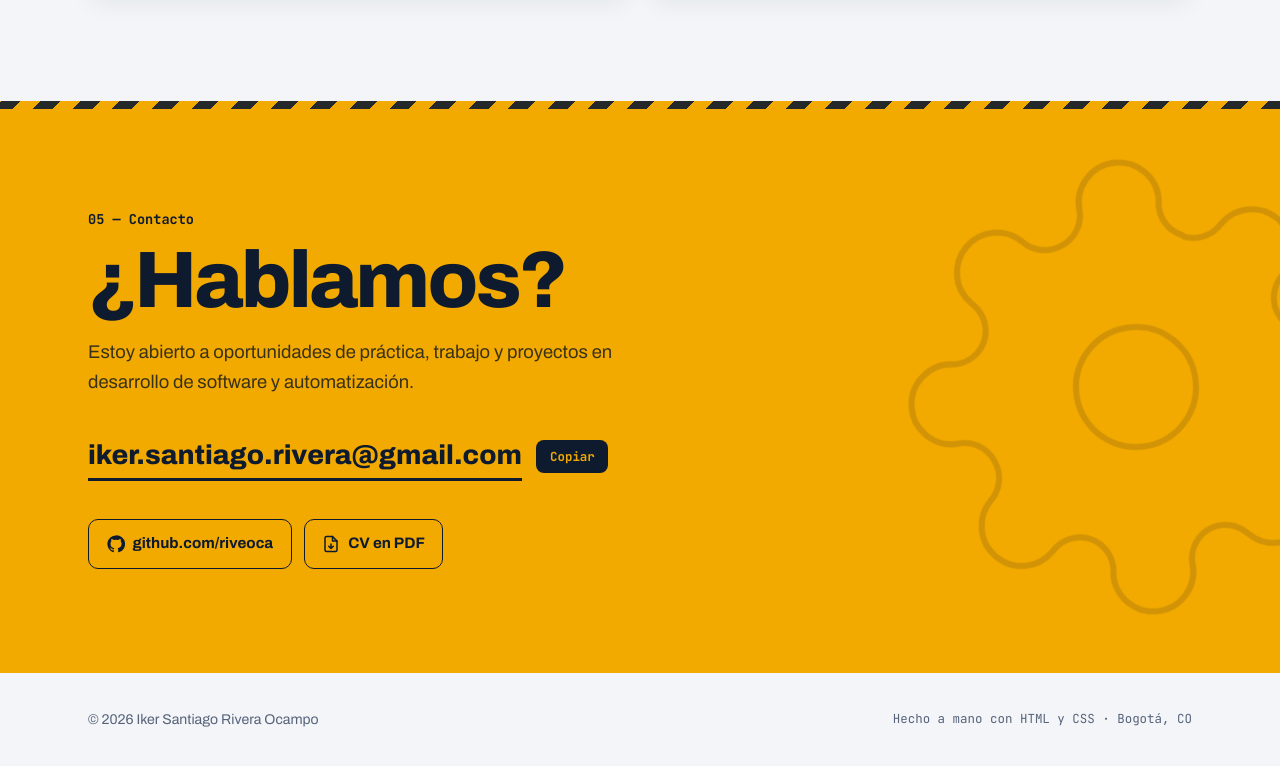
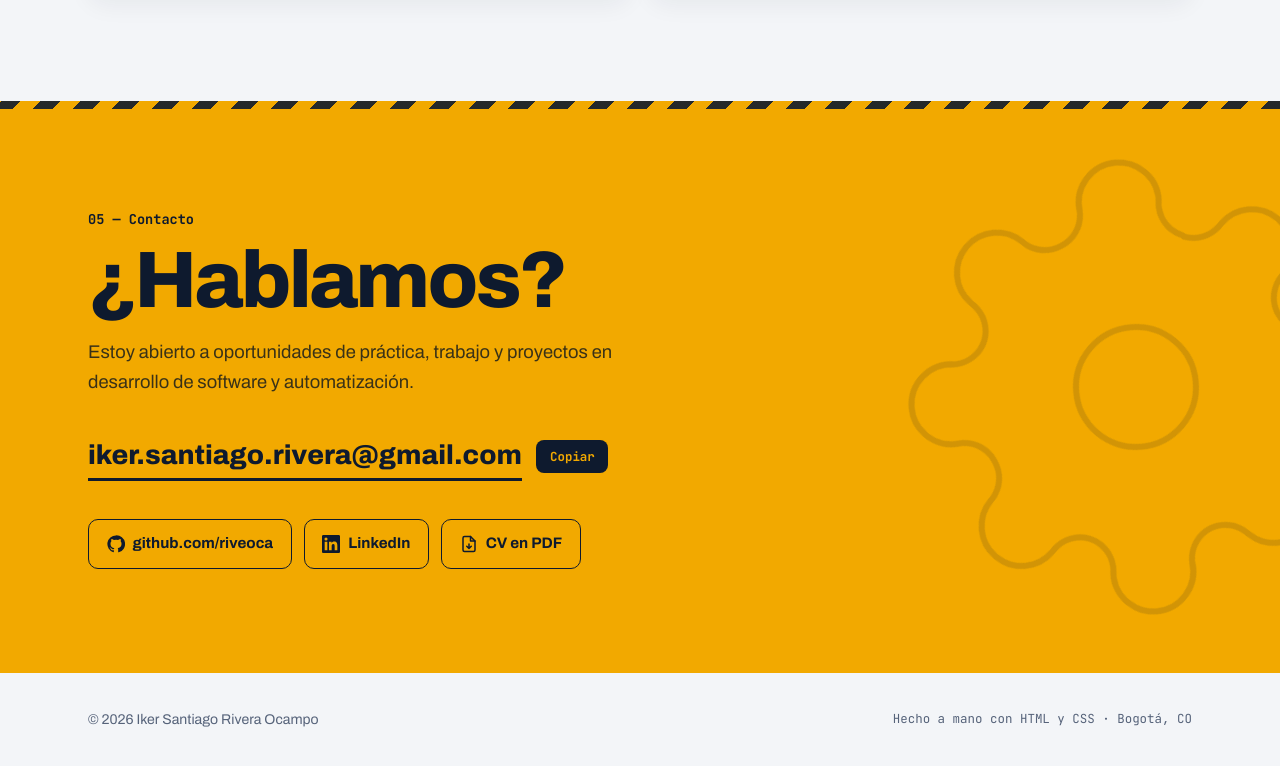
Before and after one commit to riveoca/riveoca.github.io, a plain HTML site: page index.html in a window 1280 px wide. Shown: the part 4832-5598 px from the top of the page. Drawn offline with Linux system fonts and the light colour scheme; no server answers.

Commit message:
feat: añade LinkedIn a la sección de contacto

```diff
--- a/index.html
+++ b/index.html
@@ -849,6 +849,10 @@
           <svg viewBox="0 0 24 24" fill="currentColor"><path d="M12 .5a11.5 11.5 0 0 0-3.64 22.41c.58.1.79-.25.79-.56v-2c-3.2.7-3.88-1.37-3.88-1.37-.52-1.33-1.28-1.69-1.28-1.69-1.04-.71.08-.7.08-.7 1.15.08 1.76 1.19 1.76 1.19 1.03 1.76 2.7 1.25 3.35.96.1-.75.4-1.25.73-1.54-2.55-.29-5.24-1.28-5.24-5.68 0-1.26.45-2.28 1.19-3.09-.12-.29-.52-1.46.11-3.05 0 0 .97-.31 3.17 1.18a11 11 0 0 1 5.77 0c2.2-1.49 3.17-1.18 3.17-1.18.63 1.59.23 2.76.11 3.05.74.81 1.19 1.83 1.19 3.09 0 4.41-2.69 5.38-5.26 5.67.41.36.78 1.06.78 2.14v3.17c0 .31.21.67.8.56A11.5 11.5 0 0 0 12 .5z"/></svg>
           github.com/riveoca
         </a>
+        <a href="https://www.linkedin.com/in/iker-santiago-rivera-ocampo-1999992b3/" target="_blank" rel="noopener">
+          <svg viewBox="0 0 24 24" fill="currentColor"><path d="M20.45 20.45h-3.56v-5.57c0-1.33-.02-3.04-1.85-3.04-1.85 0-2.14 1.45-2.14 2.94v5.67H9.35V9h3.41v1.56h.05c.48-.9 1.64-1.85 3.37-1.85 3.6 0 4.27 2.37 4.27 5.46v6.28zM5.34 7.43a2.06 2.06 0 1 1 0-4.13 2.06 2.06 0 0 1 0 4.13zM7.12 20.45H3.56V9h3.56v11.45zM22.22 0H1.77C.79 0 0 .77 0 1.73v20.54C0 23.23.79 24 1.77 24h20.45c.98 0 1.78-.77 1.78-1.73V1.73C24 .77 23.2 0 22.22 0z"/></svg>
+          LinkedIn
+        </a>
         <a href="CV_Iker_Rivera.pdf" download data-cv>
           <svg viewBox="0 0 24 24" fill="none" stroke="currentColor" stroke-width="2" stroke-linecap="round" stroke-linejoin="round"><path d="M14 2H6a2 2 0 0 0-2 2v16a2 2 0 0 0 2 2h12a2 2 0 0 0 2-2V8z"/><path d="M14 2v6h6M12 18v-6M9 15l3 3 3-3"/></svg>
           CV en PDF
```
